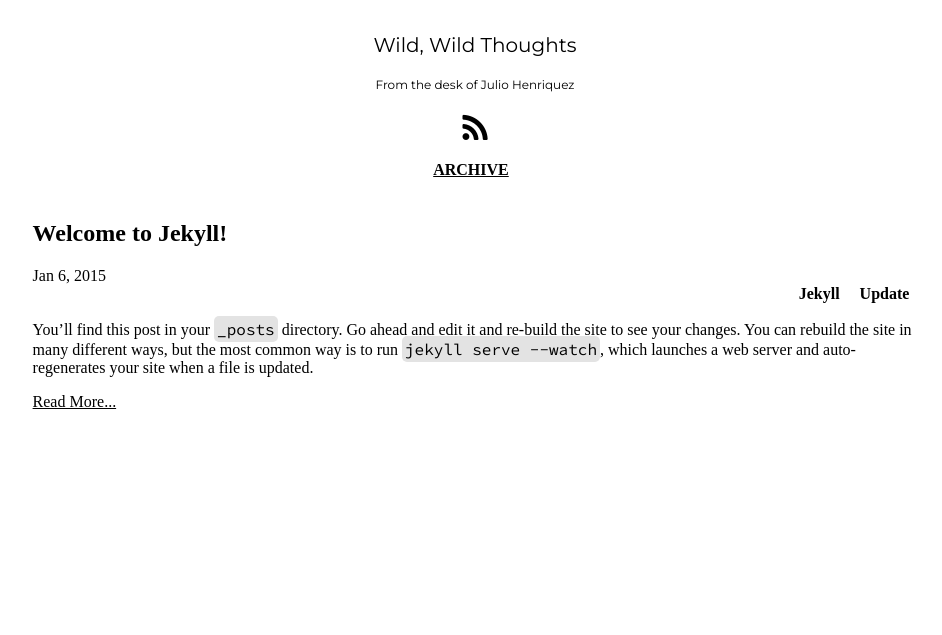
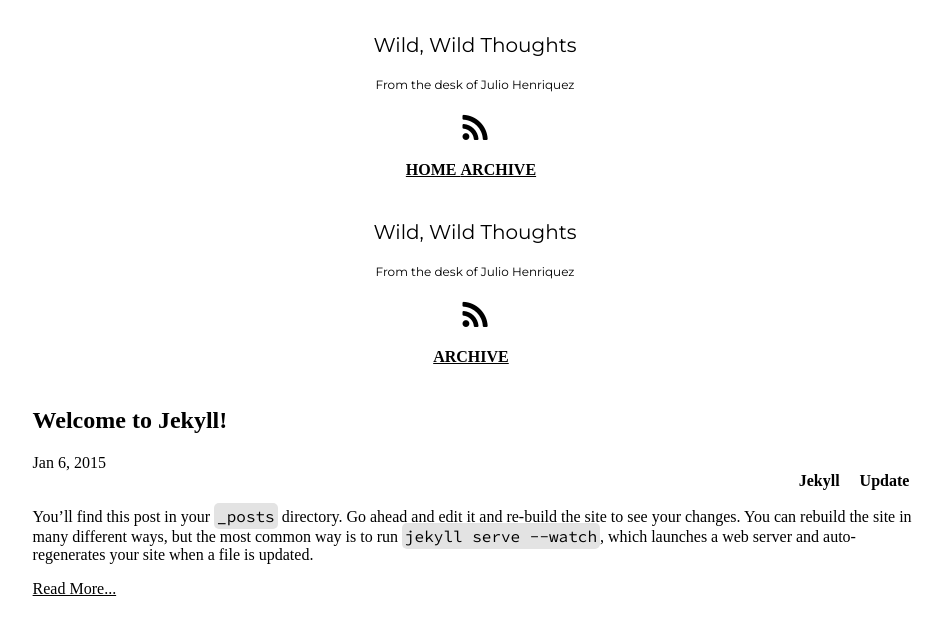
Before and after one commit to jhenriquez/jhenriquez.github.io.old, a Jekyll site: the page built from blog/index.html, in a window 1280 px wide. Shown: the top 635 px of the page, without its empty margins (165-1107 px from the left). Built offline with Jekyll 4.4.1, drawn with Linux system fonts in a browser that asks for light colours; some web fonts are replaced.

Commit message:
Moved header into the default layout.

```diff
--- a/_layouts/default.html
+++ b/_layouts/default.html
@@ -15,6 +15,34 @@
     ga('send', 'pageview');
   </script>
   <body>
+    <div class="home-heading">
+      <p class="heading">Wild, Wild Thoughts</p>
+      <span class="sub-heading">From the desk of Julio Henriquez<span>
+    </div>
+
+    <div class="rss" title="Subscribe via RSS">
+      <p>
+        <a href="{{ "/feed.xml" | prepend: site.baseurl }}">
+          <i class="fa fa-rss fa-2x rotate-once"></i>
+        </a>
+      </p>
+    </div>
+
+    <nav>
+      <ul>
+        <li class="nav-item">
+          <a href="{{ "/blog" | prepend: site.baseurl }}">
+            HOME
+          </a>
+        </li>
+        <li class="nav-item">
+          <a href="{{ "/archive" | prepend: site.baseurl }}">
+            ARCHIVE
+          </a>
+        </li>
+      </ul>
+    </nav>
+
     {{ content }}
   </body>
 </html>
--- a/_layouts/post.html
+++ b/_layouts/post.html
@@ -1,10 +1,6 @@
 ---
 layout: default
 ---
-
-<div class="return-home">
-  <a href="{{ '/blog' | prepend: site.baseurl }}">The Way Home</a>
-</div>
 
 <div class="post">
 
```
